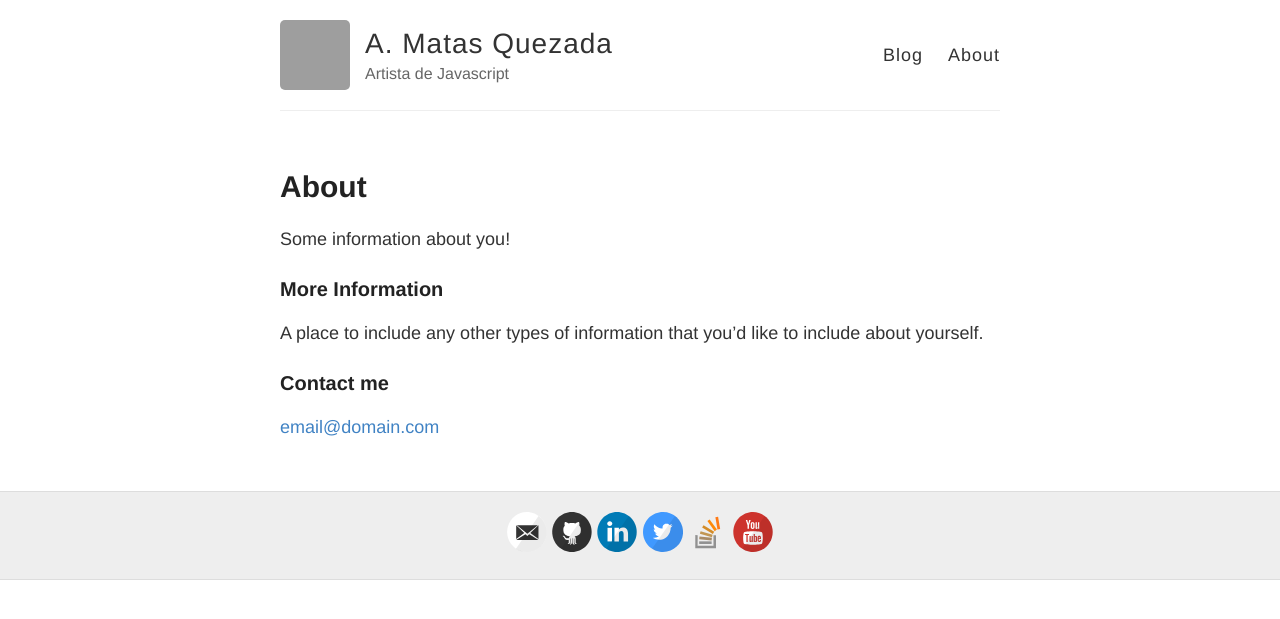
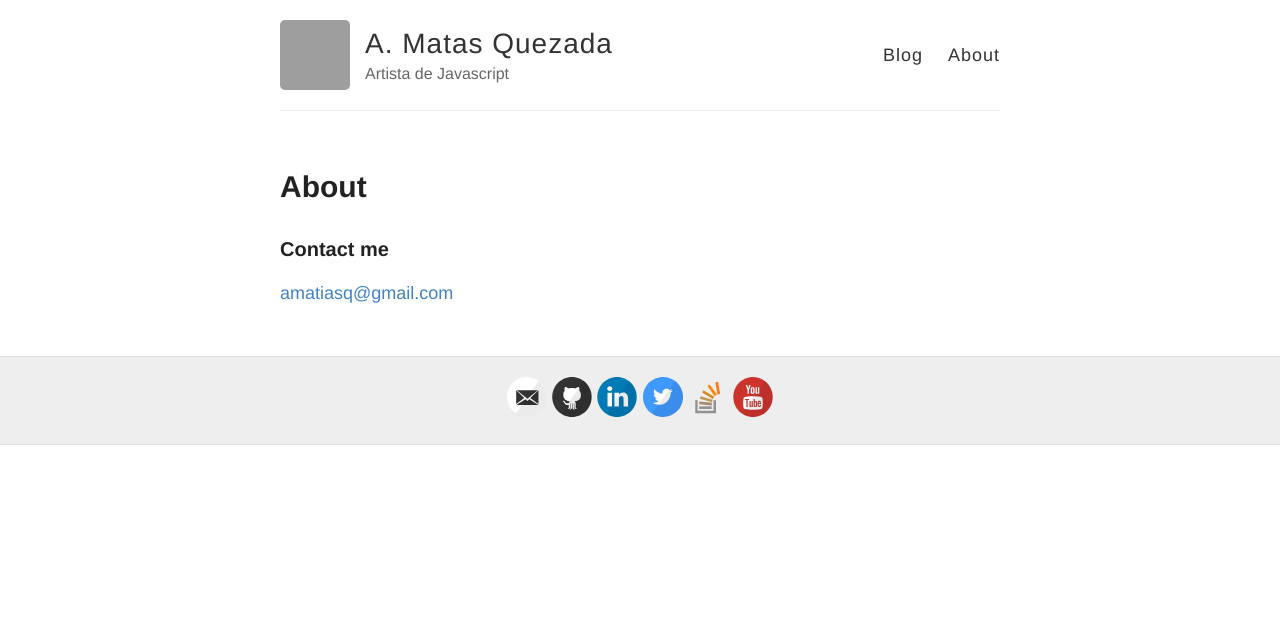
Before and after one commit to amatiasq/amatiasq.github.io, a Jekyll site: the page built from about.md, in a window 1280 px wide. Shown: the top 619 px of the page. Built offline with Jekyll 4.4.1, drawn with Linux system fonts in a browser that asks for light colours; grey boxes are pictures that could not be loaded.

Commit message:
Small fixes

```diff
--- a/_sass/_highlights.scss
+++ b/_sass/_highlights.scss
@@ -1,5 +1,5 @@
 
-.highlight {
+pre.highlight {
   background-color: #efefef;
   padding: 7px 7px 7px 10px;
   border: 1px solid #ddd;
--- a/about.md
+++ b/about.md
@@ -4,12 +4,6 @@
 permalink: /about/
 ---
 
-Some information about you!
-
-### More Information
-
-A place to include any other types of information that you'd like to include about yourself.
-
 ### Contact me
 
-[email@domain.com](mailto:email@domain.com)
+[amatiasq@gmail.com](mailto:amatiasq@gmail.com)
```
